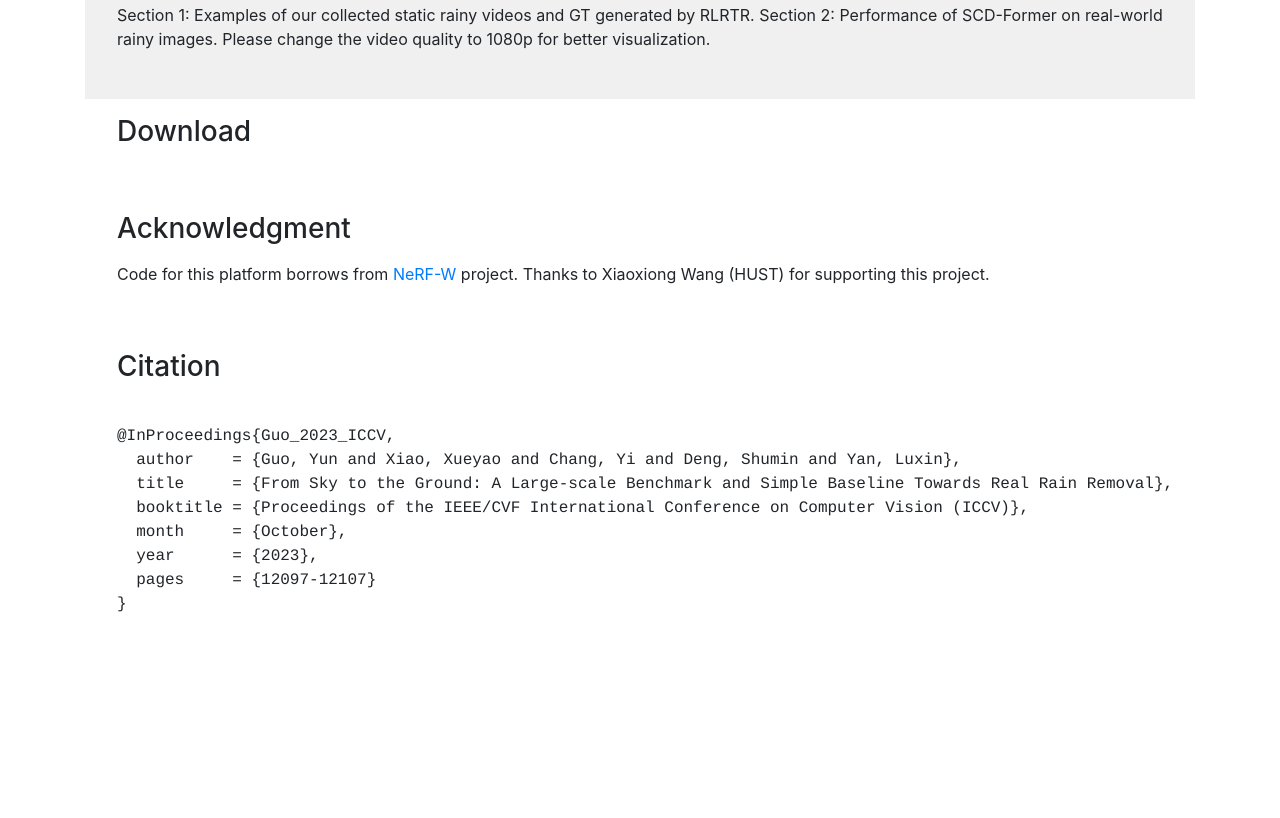
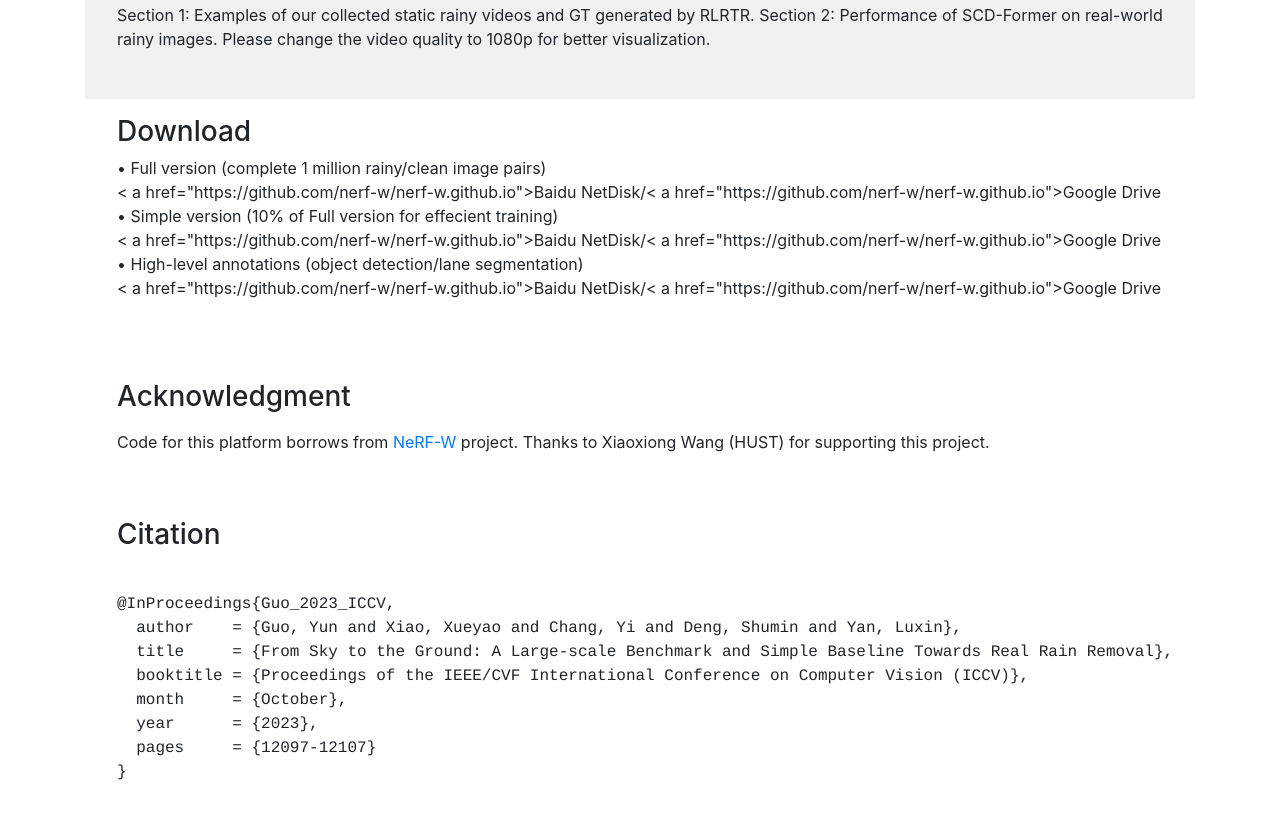
Before and after one commit to yunguo224/LHP-Rain.github.io, a plain HTML site: page index.html in a window 1280 px wide. Shown: the part 3005-3823 px from the top of the page. Before the commit the page ends 3693 px from the top, so only its background shows below. Drawn offline with nearby package versions, Linux system fonts and the light colour scheme.

Commit message:
Update index.html

```diff
--- a/index.html
+++ b/index.html
@@ -215,6 +215,18 @@
           <div class="col">
             <p class="title">
               <h3>Download</h3>
+                <div class="row">
+                  <div class="col">
+                    <p class="description">
+                      &#8226; Full version (complete 1 million rainy/clean image pairs) <br />
+                      < a href="https://github.com/nerf-w/nerf-w.github.io">Baidu NetDisk</ a>/< a href="https://github.com/nerf-w/nerf-w.github.io">Google Drive</ a><br />
+                      &#8226; Simple version (10% of Full version for effecient training) <br />
+                      < a href="https://github.com/nerf-w/nerf-w.github.io">Baidu NetDisk</ a>/< a href="https://github.com/nerf-w/nerf-w.github.io">Google Drive</ a><br />
+                      &#8226; High-level annotations (object detection/lane segmentation) <br />
+                      < a href="https://github.com/nerf-w/nerf-w.github.io">Baidu NetDisk</ a>/< a href="https://github.com/nerf-w/nerf-w.github.io">Google Drive</ a>
+                    </p>
+                  </div>
+                </div>
             </p>
           </div>
         </div>
```
